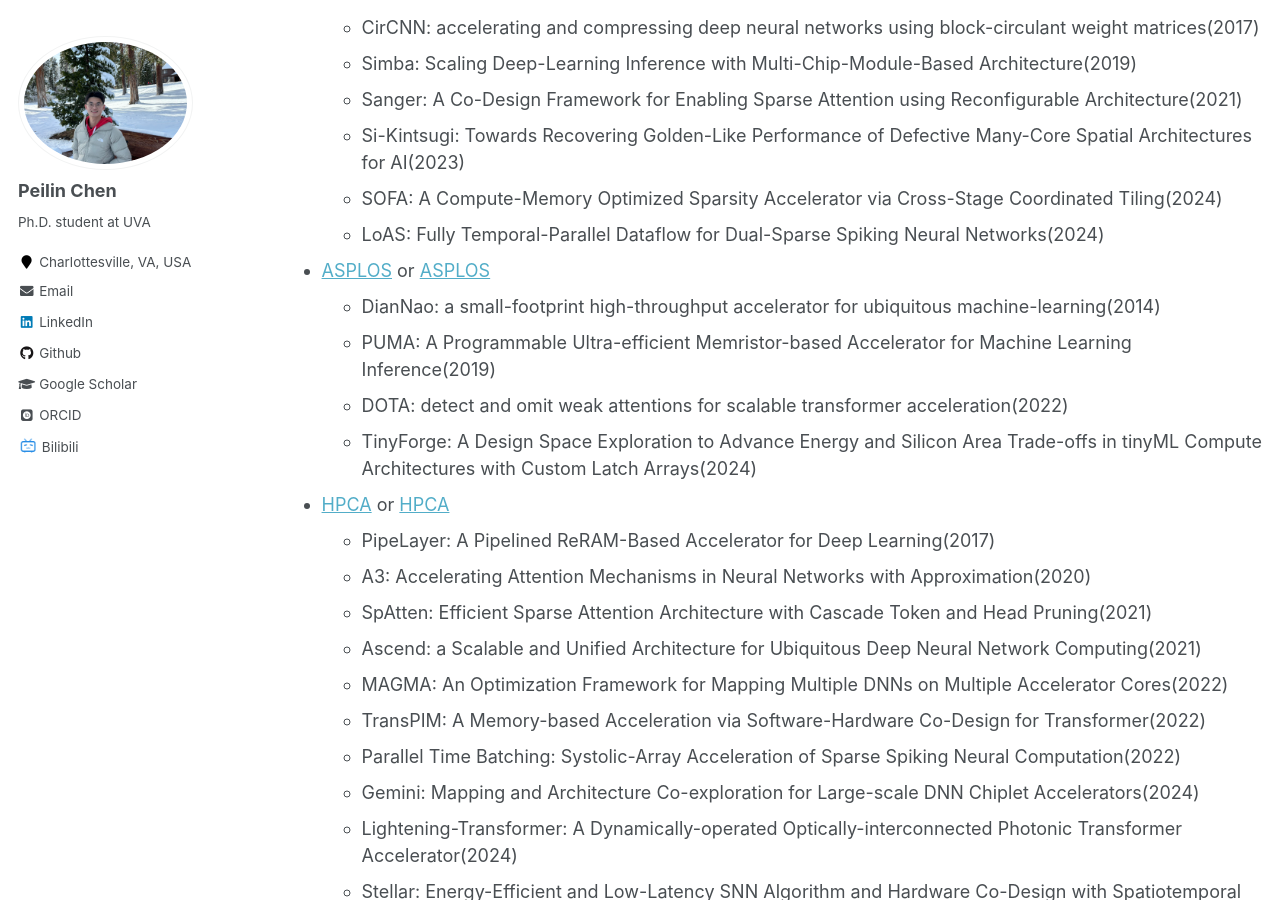
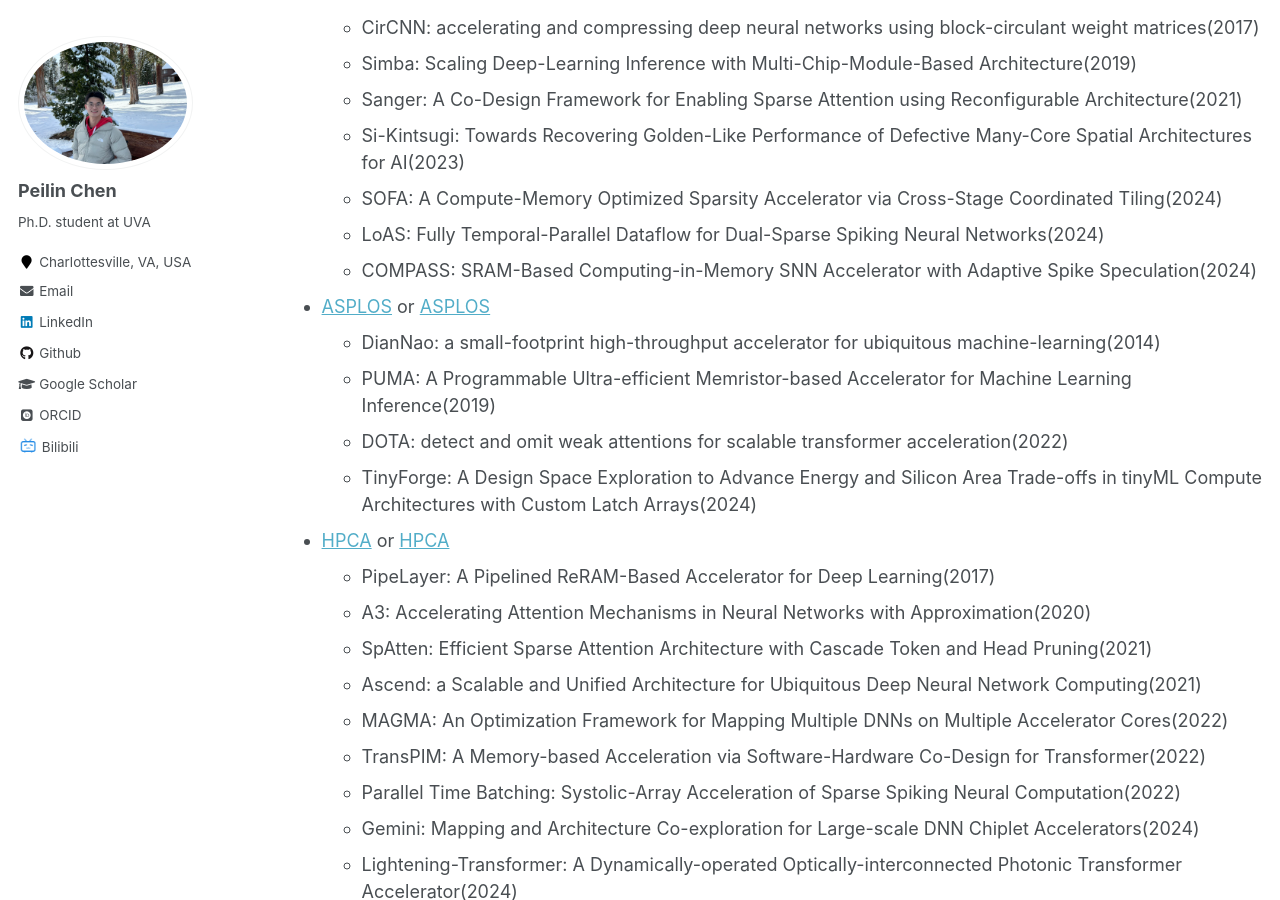
Before and after one commit to peilin-chen/peilin-chen.github.io, a Jekyll site: the page built from _pages/reading list.md, in a window 1280 px wide and 900 px high, scrolled down 2895 px. Built offline with Jekyll 4.4.1, drawn with Linux system fonts in a browser that asks for light colours; some web fonts are replaced; formulas are drawn with MathJax 3.

Commit message:
Update reading list.md

```diff
--- a/_pages/reading list.md
+++ b/_pages/reading list.md
@@ -66,6 +66,7 @@ author_profile: true
   - Si-Kintsugi: Towards Recovering Golden-Like Performance of Defective Many-Core Spatial Architectures for AI(2023)
   - SOFA: A Compute-Memory Optimized Sparsity Accelerator via Cross-Stage Coordinated Tiling(2024)
   - LoAS: Fully Temporal-Parallel Dataflow for Dual-Sparse Spiking Neural Networks(2024)
+  - COMPASS: SRAM-Based Computing-in-Memory SNN Accelerator with Adaptive Spike Speculation(2024)
 * [ASPLOS](https://dblp.org/db/conf/asplos/index.html) or [ASPLOS](https://dl.acm.org/conference/asplos/proceedings)
   - DianNao: a small-footprint high-throughput accelerator for ubiquitous machine-learning(2014)
   - PUMA: A Programmable Ultra-efficient Memristor-based Accelerator for Machine Learning Inference(2019)
```
